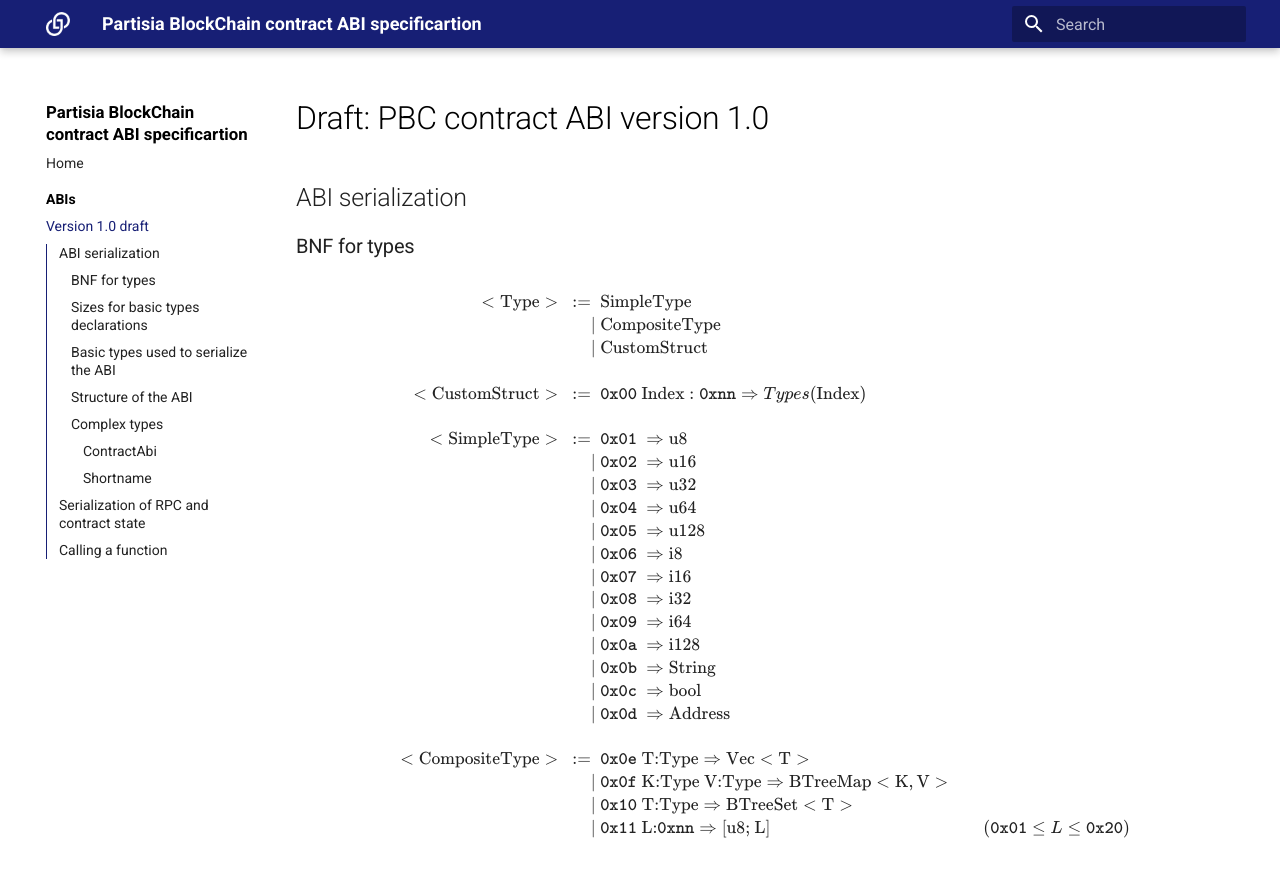
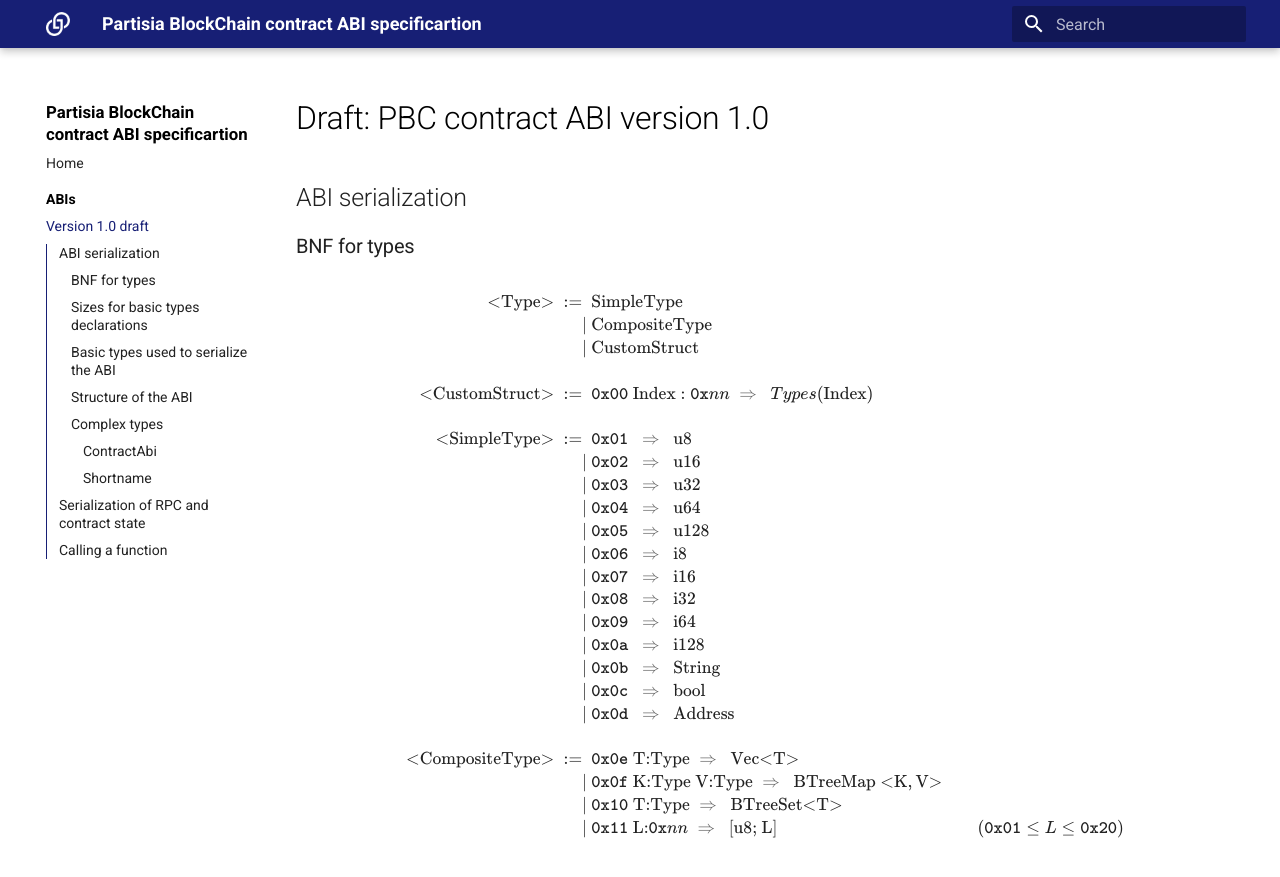
Before and after one commit to 0xSero/partisia-docs, an MkDocs documentation site: the page built from documentation/docs/abiv1.md, in a window 1280 px wide and 900 px high. Shown: the top 877 px of the window. Built offline with MkDocs 1.6.1 and Material for MkDocs 9.7.7, drawn with Linux system fonts in a browser that asks for light colours; nearby versions of some CDN libraries; a script that is not in the unit is left out; some of the changed text lies outside the part shown.

Commit message:
Changed the spec to have new layout. Added the spec for complex abi types and deleted the mathjax config file.

```diff
--- a/documentation/docs/abiv1.md
+++ b/documentation/docs/abiv1.md
@@ -3,34 +3,40 @@
 ## ABI serialization
 
 ### BNF for types
-$$
+$$\definecolor{mathcolor}{RGB}{33,33,33}
+\definecolor{mathgray}{RGB}{100,100,100}
+\newcommand{\hexi}[1]{{\color{mathcolor}\mathtt{0x}}{\color{mathgray}}{\color{mathcolor}\mathtt{#1}}}
+\newcommand{\nnhexi}[1]{{\color{mathcolor}\mathtt{0x}}{\color{mathgray}}{\color{mathcolor} #1}}
+\newcommand{\Rightarrowx}{{\color{mathgray} \  \Rightarrow \ \ }}
+\textcolor{mathcolor}{
 \begin{align*}
-<\text{Type}> \ := \ &\text{SimpleType} \\
+\text{<Type>} \ := \ &\text{SimpleType} \\
 | \ &\text{CompositeType} \\
 | \ &\text{CustomStruct} \\
 \\
-<\text{CustomStruct}> \ := \ &\mathtt{0x00} \ \text{Index}:\mathtt{0xnn} \Rightarrow Types(\text{Index}) \\
+\text{<CustomStruct>} \ := \ &\hexi{00} \ \text{Index}:\nnhexi{nn} \Rightarrowx Types(\text{Index}) \\
 \\
-<\text{SimpleType}> \ := \ &\mathtt{0x01} \ \Rightarrow \text{u8} \\
-| \ &\mathtt{0x02} \ \Rightarrow \text{u16} \\
-| \ &\mathtt{0x03} \ \Rightarrow \text{u32} \\
-| \ &\mathtt{0x04} \ \Rightarrow \text{u64} \\
-| \ &\mathtt{0x05} \ \Rightarrow \text{u128} \\
-| \ &\mathtt{0x06} \ \Rightarrow \text{i8} \\
-| \ &\mathtt{0x07} \ \Rightarrow \text{i16} \\
-| \ &\mathtt{0x08} \ \Rightarrow \text{i32} \\
-| \ &\mathtt{0x09} \ \Rightarrow \text{i64} \\
-| \ &\mathtt{0x0a} \ \Rightarrow \text{i128} \\
-| \ &\mathtt{0x0b} \ \Rightarrow \text{String} \\
-| \ &\mathtt{0x0c} \ \Rightarrow \text{bool} \\
-| \ &\mathtt{0x0d} \ \Rightarrow \text{Address} \\
+\text{<SimpleType>} \ := \ &\hexi{01} \ \Rightarrowx \text{u8} \\
+| \ &\hexi{02} \ \Rightarrowx \text{u16} \\
+| \ &\hexi{03} \ \Rightarrowx \text{u32} \\
+| \ &\hexi{04} \ \Rightarrowx \text{u64} \\
+| \ &\hexi{05} \ \Rightarrowx \text{u128} \\
+| \ &\hexi{06} \ \Rightarrowx \text{i8} \\
+| \ &\hexi{07} \ \Rightarrowx \text{i16} \\
+| \ &\hexi{08} \ \Rightarrowx \text{i32} \\
+| \ &\hexi{09} \ \Rightarrowx \text{i64} \\
+| \ &\hexi{0a} \ \Rightarrowx \text{i128} \\
+| \ &\hexi{0b} \ \Rightarrowx \text{String} \\
+| \ &\hexi{0c} \ \Rightarrowx \text{bool} \\
+| \ &\hexi{0d} \ \Rightarrowx \text{Address} \\
 \\
-<\text{CompositeType}> \ := \ &\mathtt{0x0e} \text{ T:}\text{Type} \Rightarrow \text{Vec}<\text{T}> \\
-| \ &\mathtt{0x0f} \text{ K:}\text{Type}\text{ V:}\text{Type} \Rightarrow \text{BTreeMap}<\text{K}, \text{V}> \\
-| \ &\mathtt{0x10} \text{ T:}\text{Type} \Rightarrow \text{BTreeSet}<\text{T}> \\
-| \ &\mathtt{0x11} \text{ L:}\mathtt{0xnn} \Rightarrow \text{[u8; }\text{L}\text{]} & (\mathtt{0x01} \leq L \leq \mathtt{0x20}) \\
+\text{<CompositeType>} \ := \ &\hexi{0e} \text{ T:}\text{Type} \Rightarrowx \text{Vec<}\text{T>} \\
+| \ &\hexi{0f} \text{ K:}\text{Type}\text{ V:}\text{Type} \Rightarrowx \text{BTreeMap <}\text{K}, \text{V>} \\
+| \ &\hexi{10} \text{ T:}\text{Type} \Rightarrowx \text{BTreeSet<}\text{T>} \\
+| \ &\hexi{11} \text{ L:}\nnhexi{nn} \Rightarrowx \text{[u8; }\text{L}\text{]} & (\hexi{01} \leq L \leq \hexi{20}) \\
 \\
 \end{align*}
+}
 $$
 
 ### Sizes for basic types declarations
@@ -91,16 +97,40 @@
 #### ContractAbi
 
 $$
+\definecolor{mathcolor}{RGB}{33, 33, 33}
+\textcolor{mathcolor}{
 \begin{align*}
-<\text{Name}> \ := \ &\text{String} \\
-<\text{TypeAbi}> \ := \{ \ &\text{Name},\ \ \text{Vec<FieldAbi>}  \ \}\\
-<\text{FunctionAbi}> \ := \{ \ &\text{Name},\ \ \text{Vec<ArgumentAbi>}  \ \}\\
-<\text{FieldAbi}> \ := \{ \ &\text{Type}, \text{Name} \ \}\\
-<\text{ArgumentAbi}> \ := \{ \ &\text{Type}, \text{Name} \ \}\\
-<\text{ContractAbi}> \ := \{ \ &\text{Shortname Length : u8}\ ,\ \ \text{Types : Vec<TypeAbi>},\ \ \text{Init : FunctionAbi}, \ \ \text{Actions : Vec<TypeAbi>}, \ \ \text{State name : String}  \ \}\\
+\text{<AbiFile>} \ := \ \{ \
+&\text{Header: 6* u8}, \\
+&\text{Version: u16} \ \\
+&\text{Contract ABI: ContractAbi} \ \} \\
+\\
+\text{<ContractAbi>} \ := \ \{ \
+&\text{ShortnameLength: u8}, \\
+&\text{Types: Vec<TypeAbi>}, \\
+&\text{Init: FnAbi}, \\
+&\text{Actions: Vec<FnAbi>}, \\
+&\text{State: Index} \ \} \\
+\\
+\text{<TypeAbi>} \ := \ \{ \
+&\text{Name: String}, \\
+&\text{Fields: Vec<FieldAbi>} \ \} \\
+\\
+\text{<FnAbi>} \ := \ \{ \
+&\text{Name: String}, \\
+&\text{Arguments: Vec<ArgumentAbi>} \ \} \\
+\\
+\text{<FieldAbi>} \ := \ \{ \
+&\text{Name: String}, \\
+&\text{Type: Type} \ \} \\
+\\
+\text{<ArgumentAbi>} \ := \ \{ \
+&\text{Name: String}, \\
+&\text{Type: Type} \ \} \\
+\\
 \end{align*}
+}
 $$
-
 
 | Name | Type | Description |
 |---|---|---|
--- a/documentation/docs/js/mathjax-conf.js
+++ /dev/null
@@ -1,36 +0,0 @@
-
-var katexMath = (function () {
-    var maths = document.querySelectorAll('.arithmatex'),
-        tex;
-
-    for (var i = 0; i < maths.length; i++) {
-        tex = maths[i].textContent || maths[i].innerText;
-        if (tex.startsWith('\\(') && tex.endsWith('\\)')) {
-            katex.render(tex.slice(2, -2), maths[i], {'displayMode': false});
-        } else if (tex.startsWith('\\[') && tex.endsWith('\\]')) {
-            katex.render(tex.slice(2, -2), maths[i], {'displayMode': true});
-        }
-    }
-});
-
-(function () {
-    var onReady = function onReady(fn) {
-        if (document.addEventListener) {
-            document.addEventListener("DOMContentLoaded", fn);
-        } else {
-            document.attachEvent("onreadystatechange", function () {
-                if (document.readyState === "interactive") {
-                    fn();
-                }
-            });
-        }
-    };
-
-    onReady(function () {
-        if (typeof katex !== "undefined") {
-            katexMath();
-        }
-    });
-})();
-
-}());
--- a/documentation/mkdocs.yml
+++ b/documentation/mkdocs.yml
@@ -10,7 +10,6 @@
 
 extra_javascript:
   - js/mermaid.min.js
-  - js/mathjax-conf.js
   - js/polyfill.min.js
   - https://cdn.jsdelivr.net/npm/mathjax@3/es5/tex-mml-chtml.js
 
```
Also changed, not shown: other parts of documentation/docs/abiv1.md (+1 -1 lines).
